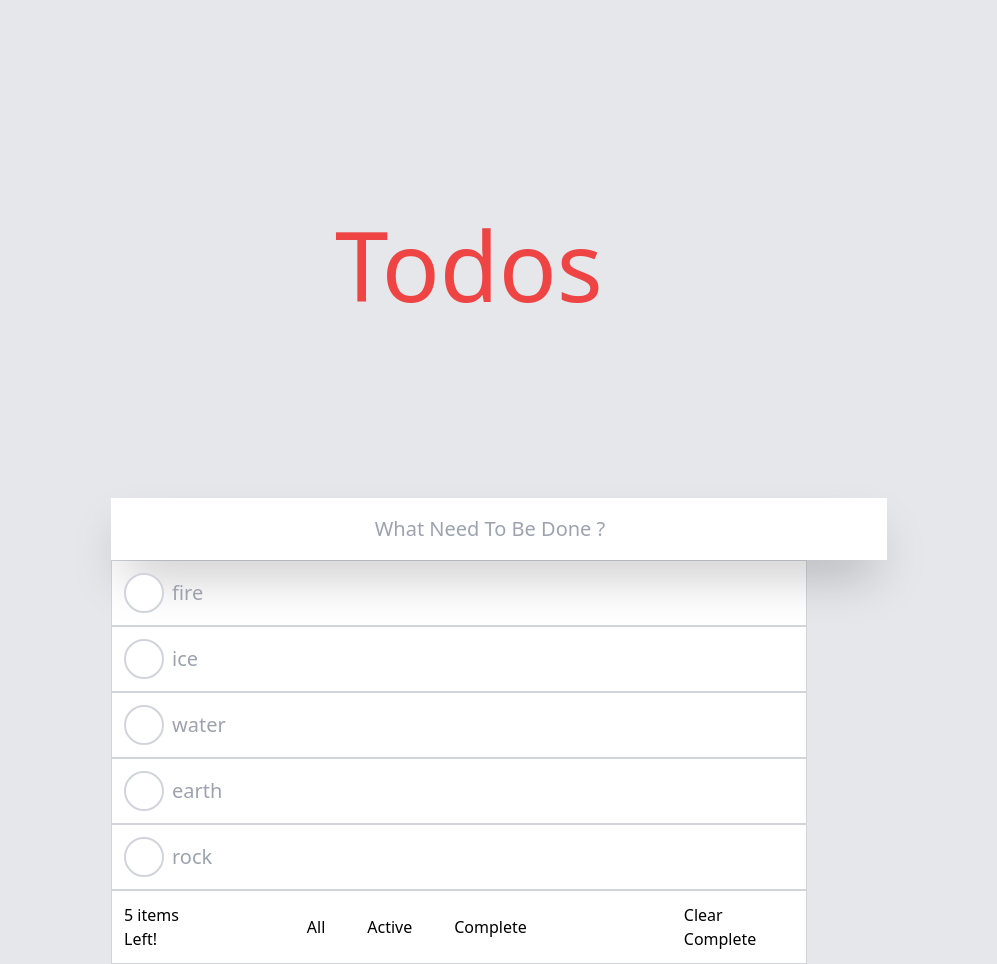
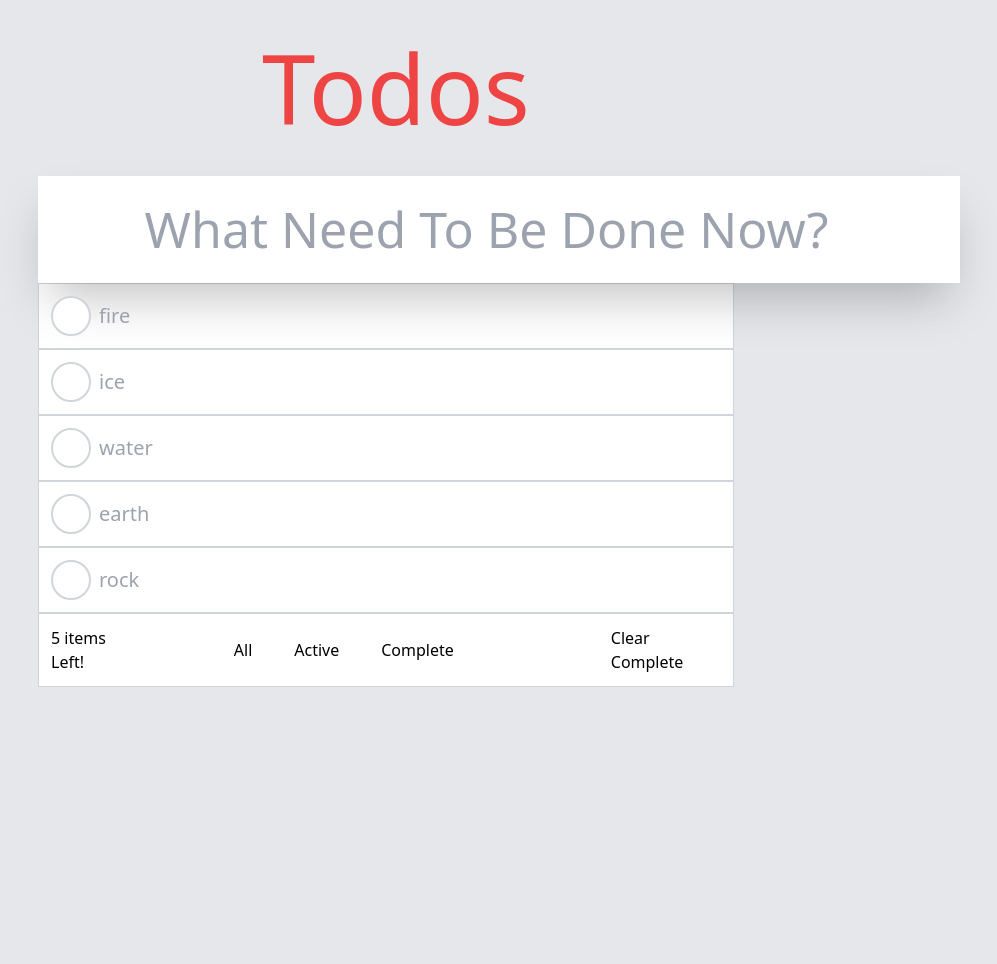
Before and after one commit to mhuzaifakz/Java-Script-Todos, a plain HTML site: page index.html in a window 1280 px wide. Shown: the whole page, without its empty margins (141-1138 px from the left). After the commit the page ends 800 px from the top, so only its background shows below. Drawn offline with nearby package versions, Linux system fonts and the light colour scheme.

Commit message:
don changes aagain

```diff
--- a/index.html
+++ b/index.html
@@ -5,15 +5,15 @@
         <meta name="viewport" content="width=device-width, initial-scale=1.0">
         <script src="https://cdn.tailwindcss.com"></script>
 
-        <title>search bar | javaScript</title>
+        <title>TODOs | JavaScript | Tailwind</title>
     </head>
     <body
-        class="grid grid-rows-2 justify-center items-center mt-8 bg-gray-200">
+        class="grid justify-center items-center bg-gray-200">
         <h1
-            class="block text-8xl px-56 py-10 font-extralight text-red-500">Todos</h1>
+            class="block text-8xl px-56 font-extralight mt-10 mb-10 text-red-500">Todos</h1>
         <form>
-            <input type="search" id value placeholder="What Need To Be Done ?"
-                class="px-60 py-4 shadow shadow-2xl text-center text-[20px] hover:text-black">
+            <input type="search" id value placeholder="What Need To Be Done Now?"
+                class="px-[100px] py-4 shadow shadow-2xl text-center text-[50px] hover:text-black">
             <ul>
                 <li class="group w-[696px] border border-gray-300 bg-white">
                     <label
```
